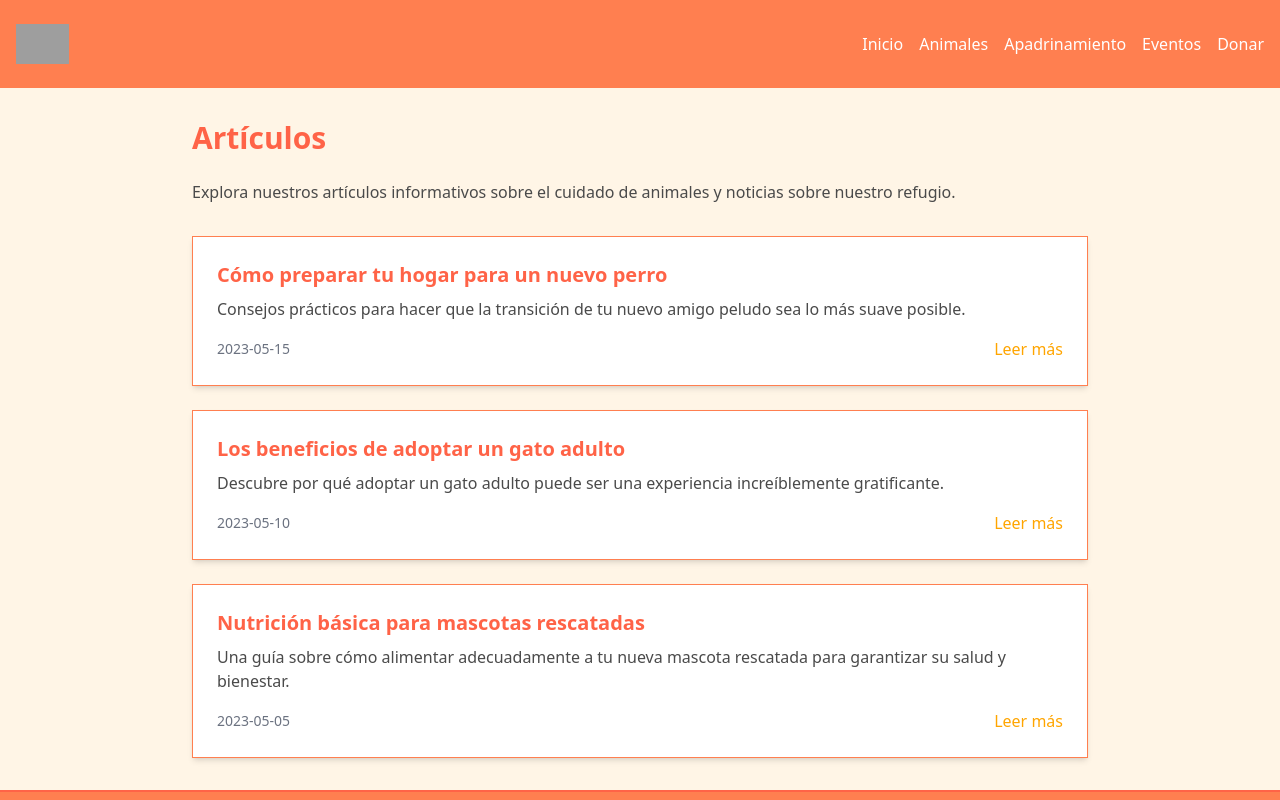
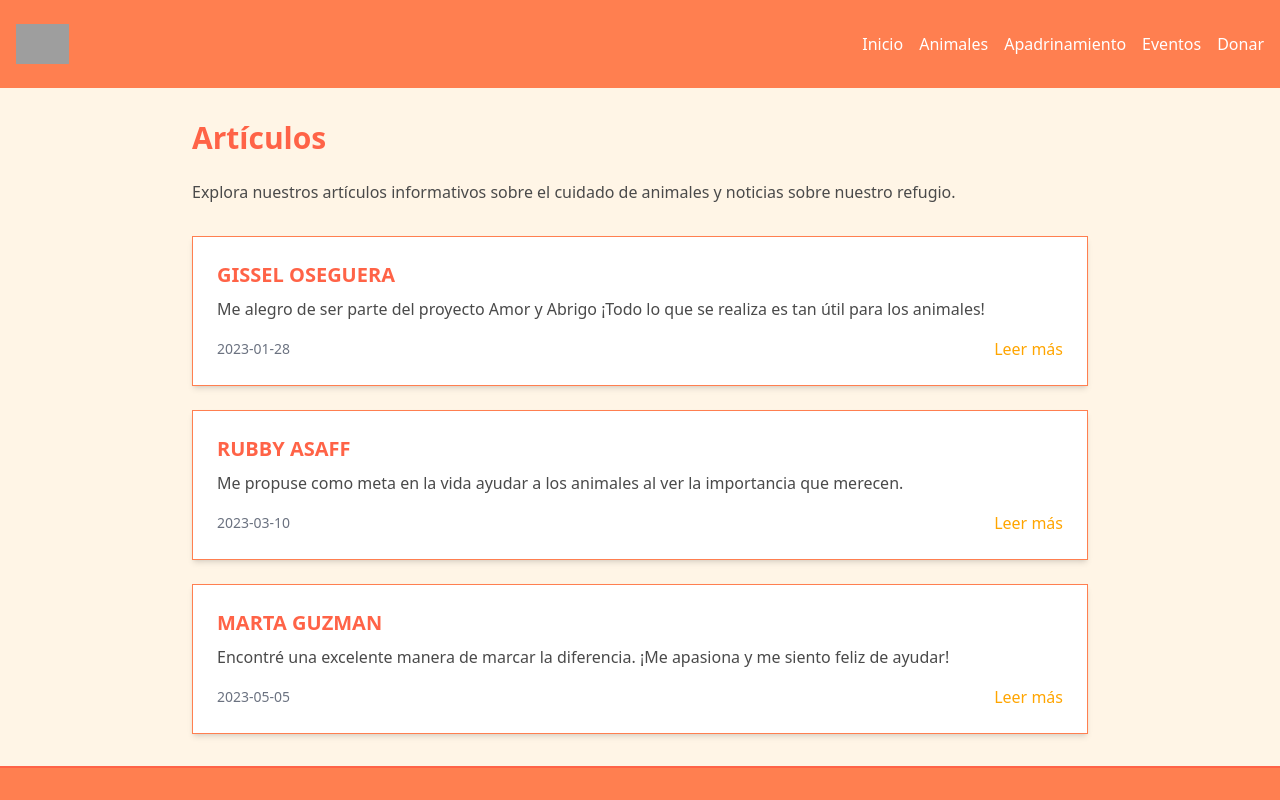
Before and after one commit to cloxious/castroso, a React (Vite) app: page /articles in a window 1280 px wide. Shown: the top 800 px of the page. Built offline with nearby package versions, Linux system fonts and the light colour scheme; grey boxes are pictures that could not be loaded.

Commit message:
cambio en articles-article

```diff
--- a/src/pages/Article.jsx
+++ b/src/pages/Article.jsx
@@ -4,23 +4,23 @@ import usePageTitle from "../hooks/usePageTitle";
 const articles = [
   {
     id: 1,
-    title: "Cómo preparar tu hogar para un nuevo perro",
+    title: "GISSEL OSEGUERA",
     content:
-      "Traer un nuevo perro a casa es una experiencia emocionante, pero requiere preparación. Aquí te damos algunos consejos para hacer que la transición sea lo más suave posible para ti y tu nuevo amigo peludo...",
-    date: "2023-05-15",
+      "Me alegro de ser parte del proyecto Amor y Abrigo ¡Todo lo que se realiza es tan útil para los animales!, me alegra ser parte de este proyecto y ayudar de manera sencilla aportando un poco de amor a estos animales.",
+    date: "2023-01-28",
   },
   {
     id: 2,
-    title: "Los beneficios de adoptar un gato adulto",
+    title: "RUBBY ASAFF",
     content:
-      "Mientras que los gatitos son adorables, adoptar un gato adulto puede ser una experiencia increíblemente gratificante. Los gatos adultos ya tienen personalidades formadas, por lo que sabrás exactamente qué tipo de compañero estás trayendo a casa...",
-    date: "2023-05-10",
+      "Me propuse como meta en la vida ayudar a los animales al ver la importancia que merecen. Todos necesitamos amor y podemos dar amor a quienes se lo merecen y a quienes la vida los ha tratado tan injustamente, me encanta poder ayudar a estos animales brindandoles ese 'amor y abrigo'",
+    date: "2023-03-10",
   },
   {
     id: 3,
-    title: "Nutrición básica para mascotas rescatadas",
+    title: "MARTA GUZMAN",
     content:
-      "La nutrición adecuada es crucial para la salud y el bienestar de tu nueva mascota rescatada. Dependiendo de su historia, es posible que necesite una dieta especial para ayudarle a recuperarse y mantenerse saludable...",
+      "Encontré una excelente manera de marcar la diferencia. ¡Me apasiona y me siento feliz de ayudar!. Ver que los animales que han sido mal tratados encuentran amor y felicidad cuando son adoptados, son sentimientos que no tienen precio.",
     date: "2023-05-05",
   },
 ];
--- a/src/pages/Articles.jsx
+++ b/src/pages/Articles.jsx
@@ -7,23 +7,23 @@ function Articles() {
   const articles = [
     {
       id: 1,
-      title: "Cómo preparar tu hogar para un nuevo perro",
+      title: "GISSEL OSEGUERA",
       excerpt:
-        "Consejos prácticos para hacer que la transición de tu nuevo amigo peludo sea lo más suave posible.",
-      date: "2023-05-15",
+        "Me alegro de ser parte del proyecto Amor y Abrigo ¡Todo lo que se realiza es tan útil para los animales!",
+      date: "2023-01-28",
     },
     {
       id: 2,
-      title: "Los beneficios de adoptar un gato adulto",
+      title: "RUBBY ASAFF",
       excerpt:
-        "Descubre por qué adoptar un gato adulto puede ser una experiencia increíblemente gratificante.",
-      date: "2023-05-10",
+        "Me propuse como meta en la vida ayudar a los animales al ver la importancia que merecen.",
+      date: "2023-03-10",
     },
     {
       id: 3,
-      title: "Nutrición básica para mascotas rescatadas",
+      title: "MARTA GUZMAN",
       excerpt:
-        "Una guía sobre cómo alimentar adecuadamente a tu nueva mascota rescatada para garantizar su salud y bienestar.",
+        "Encontré una excelente manera de marcar la diferencia. ¡Me apasiona y me siento feliz de ayudar!",
       date: "2023-05-05",
     },
   ];
```
